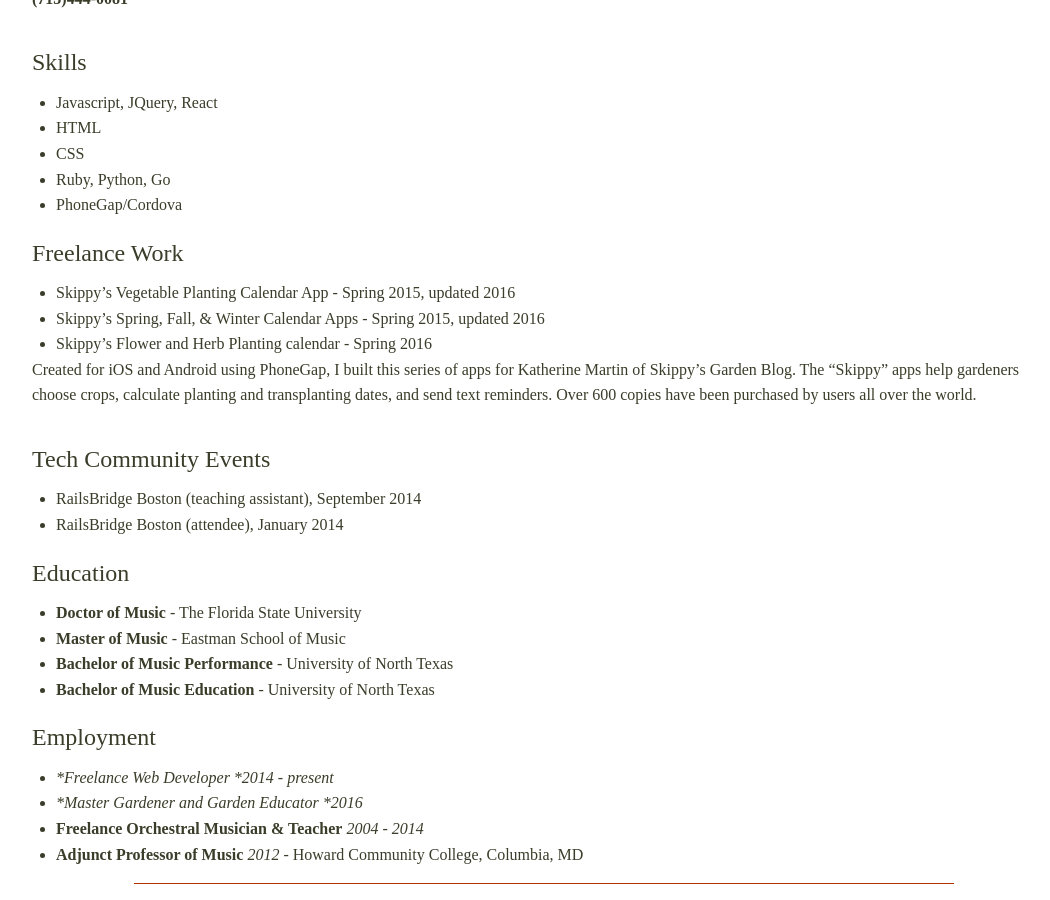
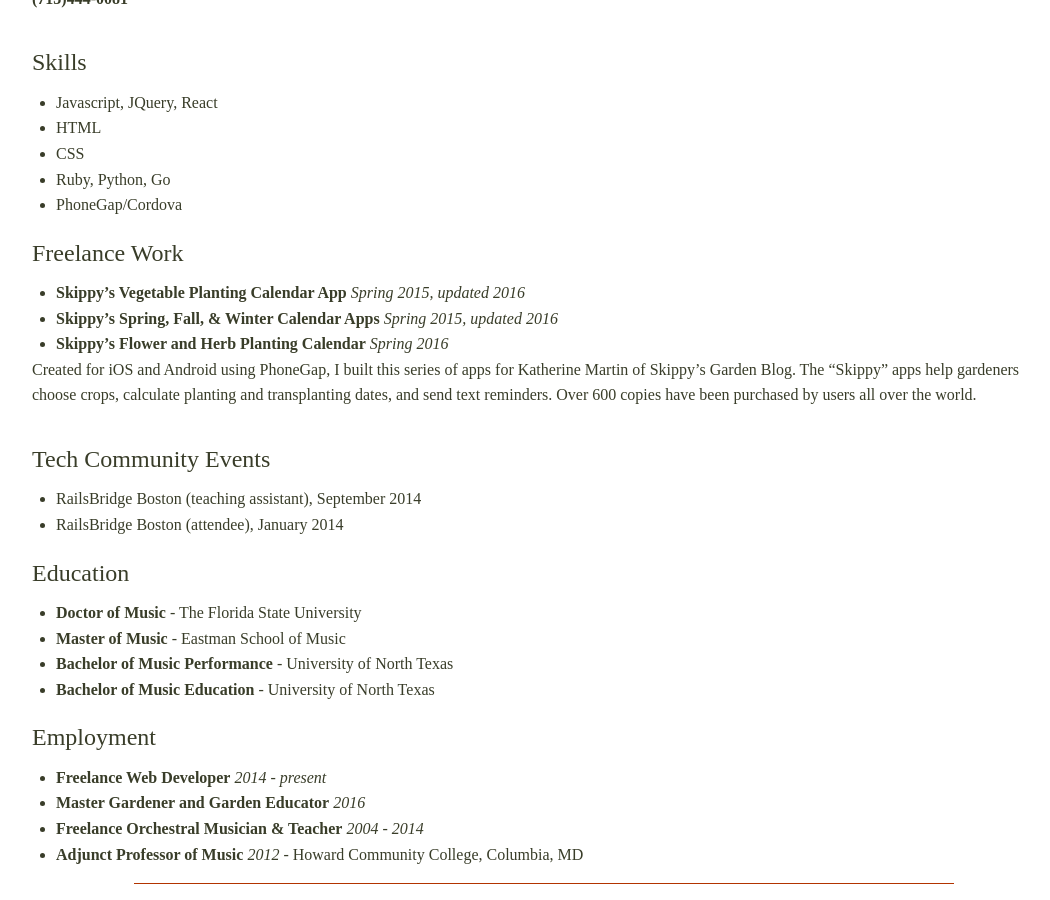
Before and after one commit to AmeliaFannin/AmeliaFannin.github.io, a Jekyll site: the page built from index.md, in a window 1280 px wide and 900 px high, scrolled down 1868 px. Shown: the whole window, without its empty margins (96-1146 px from the left). Built offline with Jekyll 4.4.1, drawn with Linux system fonts in a browser that asks for light colours.

Commit message:
proofing

```diff
--- a/index.md
+++ b/index.md
@@ -84,9 +84,9 @@
 * PhoneGap/Cordova
 
 ##### Freelance Work
-* Skippy’s Vegetable Planting Calendar App - Spring 2015, updated 2016
-* Skippy’s Spring, Fall, & Winter Calendar Apps - Spring 2015, updated 2016
-* Skippy’s Flower and Herb Planting calendar - Spring 2016
+* **Skippy’s Vegetable Planting Calendar App** *Spring 2015, updated 2016*
+* **Skippy’s Spring, Fall, & Winter Calendar Apps** *Spring 2015, updated 2016*
+* **Skippy’s Flower and Herb Planting Calendar** *Spring 2016*
 
 Created for iOS and Android using PhoneGap, I built this series of apps for Katherine Martin of Skippy's Garden Blog. The "Skippy" apps help gardeners choose crops, calculate planting and transplanting dates, and send text reminders. Over 600 copies have been purchased by users all over the world.
 
@@ -102,8 +102,8 @@
 * **Bachelor of Music Education** - University of North Texas
 
 ##### Employment
-* **Freelance Web Developer *2014 - present*
-* **Master Gardener and Garden Educator *2016*
+* **Freelance Web Developer** *2014 - present*
+* **Master Gardener and Garden Educator** *2016*
 * **Freelance Orchestral Musician & Teacher** *2004 - 2014*
 * **Adjunct Professor of Music** *2012* - Howard Community College, Columbia, MD
 
```
Also changed, not shown: 1 other file.
